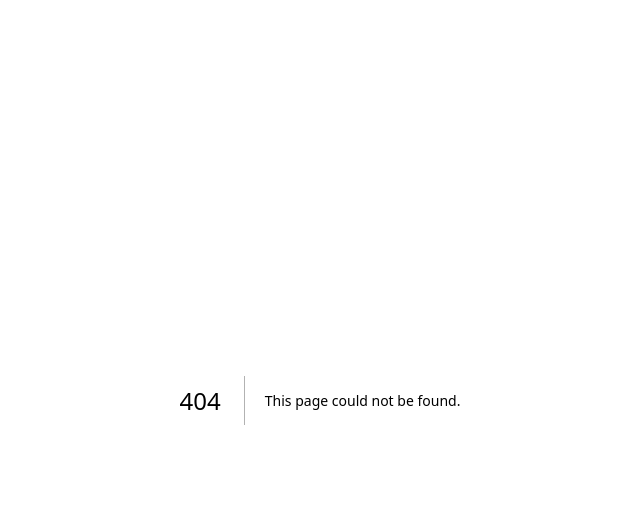
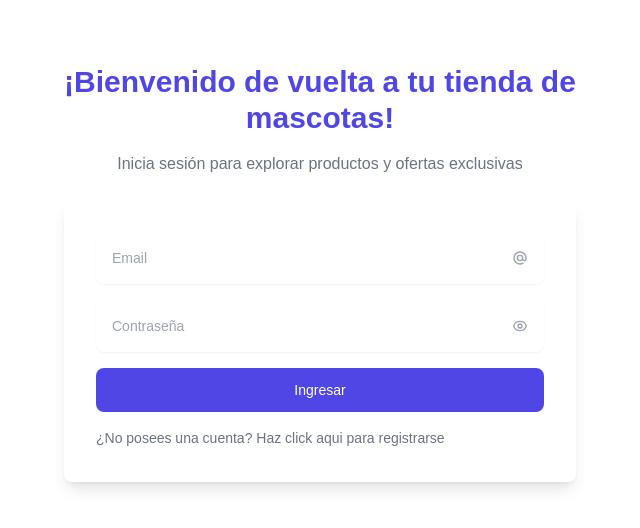
Before and after one commit to fmonfasani/PF-pupshops, a Next.js app in the folder PupShops/front/: page /userDashboard/login in a window 1280 px wide. Before the commit this address had no page. Shown: the top 528 px of the page, without its empty margins (320-960 px from the left). Built offline with nearby package versions, Linux system fonts and the light colour scheme.

Commit message:
Form Login User, Create Buttons Components, Create Interface ButtonProps

```diff
--- /dev/null
+++ b/PupShops/front/src/Interfaces/interfaces.ts
@@ -0,0 +1,11 @@
+export interface ILoginUser {
+    email: string;
+    password:string;
+}
+
+export interface IButtonProps {
+    text: string;
+    onClick?: (e: React.MouseEvent<HTMLButtonElement>) => void;
+    type?: "button" | "submit" | "reset";
+    disabled?:boolean;
+}
--- /dev/null
+++ b/PupShops/front/src/app/userDashboard/login/page.tsx
@@ -0,0 +1,10 @@
+import LoginUser from '@/components/Forms/FormsUser/LoginUser'
+import React from 'react'
+
+
+///Agregar retorno a la home u otra pagina si se loguea correctamente
+export default function LoginPage() {
+  return (
+    <LoginUser />
+  )
+}
--- /dev/null
+++ b/PupShops/front/src/components/Buttons/ButtonsForms.tsx
@@ -0,0 +1,26 @@
+import React from "react";
+import { IButtonProps } from "@/Interfaces/interfaces";
+
+export const ButtonForms: React.FC<IButtonProps> = ({text, onClick, type='submit',disabled=false}) => {
+    return(
+        <button type={type}
+        onClick={onClick}
+        disabled={disabled}
+        className="block w-full rounded-lg bg-indigo-600 px-5 py-3 text-sm font-medium text-white hover:cursor-pointer hover:bg-indigo-800">
+            {text}
+        </button>
+    )
+}
+
+
+
+export const ButtonRedirectUser: React.FC<IButtonProps> = ({text, onClick, type='submit',disabled=false}) => {
+    return(
+        <button type={type}
+        onClick={onClick}
+        disabled={disabled}
+        className="text-center text-sm text-gray-500 hover:cursor-pointer hover:font-bold">
+            {text}
+        </button>
+    )
+}
--- /dev/null
+++ b/PupShops/front/src/components/Forms/FormsUser/LoginUser.tsx
@@ -0,0 +1,122 @@
+"use client"
+import {ButtonForms, ButtonRedirectUser} from '@/components/Buttons/ButtonsForms'
+import React from 'react'
+import { useRouter } from 'next/navigation'
+import { validateLogin } from '@/utils/validationLogin'
+import { useState } from 'react'
+import { error } from 'console'
+
+
+///Agregar validaciones
+///Corroborar con back que las propiedades e login sean "email" u "password"
+//Agregar contexto de user
+export default function LoginUser() {
+ const router = useRouter()
+ const [userData, setUserData] = useState({
+    email: "",
+    password: ""
+  });
+ const [errors, setErrors] = useState({} as { [key: string]: string });
+
+
+ const handleChange= (e: React.ChangeEvent<HTMLInputElement>) => {
+    const {name, value} = e.target;
+    setUserData({...userData, [name]: value});
+    const {formIsValid,errors} = validateLogin({ ...userData, [name]: value});
+    setErrors(errors);
+ };
+
+ const handleRegisterRedirect = () => {
+    router.push("/userDashboard/register");
+}
+
+ const onSubmit = async(e: React.FormEvent<HTMLFormElement>) => {
+    e.preventDefault();
+
+    const {formIsValid, errors} = validateLogin(userData);
+
+    if(formIsValid) {
+        const credentials = {
+            email: userData.email,
+            password: userData.password
+        }
+    }
+}
+
+  return (
+    <div className="mx-auto max-w-screen-xl px-4 py-16 sm:px-6 lg:px-8">
+        <div className="mx-auto max-w-lg">
+        <h1 className="text-center text-2xl font-bold text-indigo-600 sm:text-3xl">¡Bienvenido de vuelta a tu tienda de mascotas!</h1>
+        <p className="mx-auto mt-4 max-w-md text-center text-gray-500">Inicia sesión para explorar productos y ofertas exclusivas</p>
+        <form onSubmit={onSubmit} className="mb-0 mt-6 space-y-4 rounded-lg p-4 shadow-lg sm:p-6 lg:p-8">
+           <div>
+            <label htmlFor='email' className="sr-only"></label>
+            <div className="relative">
+            <input
+            name='email'
+            type='email'
+            value={userData.email}
+            onChange={handleChange}
+            placeholder='Email'
+            className="w-full rounded-lg border-gray-200 p-4 pe-12 text-sm shadow-sm"/>
+             <span className="absolute inset-y-0 end-0 grid place-content-center px-4">
+            <svg
+              xmlns="http://www.w3.org/2000/svg"
+              className="size-4 text-gray-400"
+              fill="none"
+              viewBox="0 0 24 24"
+              stroke="currentColor"
+            >
+              <path
+                strokeLinecap="round"
+                strokeLinejoin="round"
+                strokeWidth="2"
+                d="M16 12a4 4 0 10-8 0 4 4 0 008 0zm0 0v1.5a2.5 2.5 0 005 0V12a9 9 0 10-9 9m4.5-1.206a8.959 8.959 0 01-4.5 1.207"
+              />
+            </svg>
+          </span>
+            {errors.email && <span className="text-red-500 text-sm">{errors.email}</span>}
+            </div>
+            </div>
+            <div>
+            <label htmlFor='password' className="sr-only"></label>
+            <div className="relative">
+            <input
+            name='password'
+            type='password'
+            value={userData.password}
+            onChange={handleChange}
+            placeholder='Contraseña'
+            className="w-full rounded-lg border-gray-200 p-4 pe-12 text-sm shadow-sm"/>
+            <span className="absolute inset-y-0 end-0 grid place-content-center px-4">
+            <svg
+              xmlns="http://www.w3.org/2000/svg"
+              className="size-4 text-gray-400"
+              fill="none"
+              viewBox="0 0 24 24"
+              stroke="currentColor"
+            >
+              <path
+                strokeLinecap="round"
+                strokeLinejoin="round"
+                strokeWidth="2"
+                d="M15 12a3 3 0 11-6 0 3 3 0 016 0z"
+              />
+              <path
+                strokeLinecap="round"
+                strokeLinejoin="round"
+                strokeWidth="2"
+                d="M2.458 12C3.732 7.943 7.523 5 12 5c4.478 0 8.268 2.943 9.542 7-1.274 4.057-5.064 7-9.542 7-4.477 0-8.268-2.943-9.542-7z"
+              />
+            </svg>
+          </span>
+            {errors.password && <span className="text-red-500 text-sm">{errors.password}</span>}
+            </div>
+            </div>
+            <ButtonForms text='Ingresar' disabled={Object.keys(errors).length > 0} type='submit' ></ButtonForms>
+            <ButtonRedirectUser text="¿No posees una cuenta? Haz click aqui para registrarse" onClick={handleRegisterRedirect}  />
+        </form>
+    </div>
+    </div>
+  )
+}
--- /dev/null
+++ b/PupShops/front/src/utils/validationLogin.tsx
@@ -0,0 +1,24 @@
+import { ILoginUser } from "@/Interfaces/interfaces";
+
+export const validateLogin = (userData:ILoginUser) => {
+    let errors:{email?: string; password?:string} = {};
+    let formIsValid = true;
+
+    if(!userData.email) {
+        formIsValid = false;
+        errors.email = "El campo email es obligatorio";
+    }else if (!/\S+@\S+\.\S+/.test(userData.email)) {
+        formIsValid = false;
+        errors.email = "Por favor ingrese un email válido.";
+    }
+
+    if(!userData.password) {
+        formIsValid = false;
+        errors.password = "La contraseña es obligatoria";
+    } else if (userData.password.length < 6) {
+        formIsValid = false;
+        errors.password = "La contraseña debe tener al menos 6 caracteres.";
+    }
+
+    return { formIsValid, errors };
+};
```
Also changed, not shown: PupShops/front/src/app/userDashboard/register/page.tsx (added).
